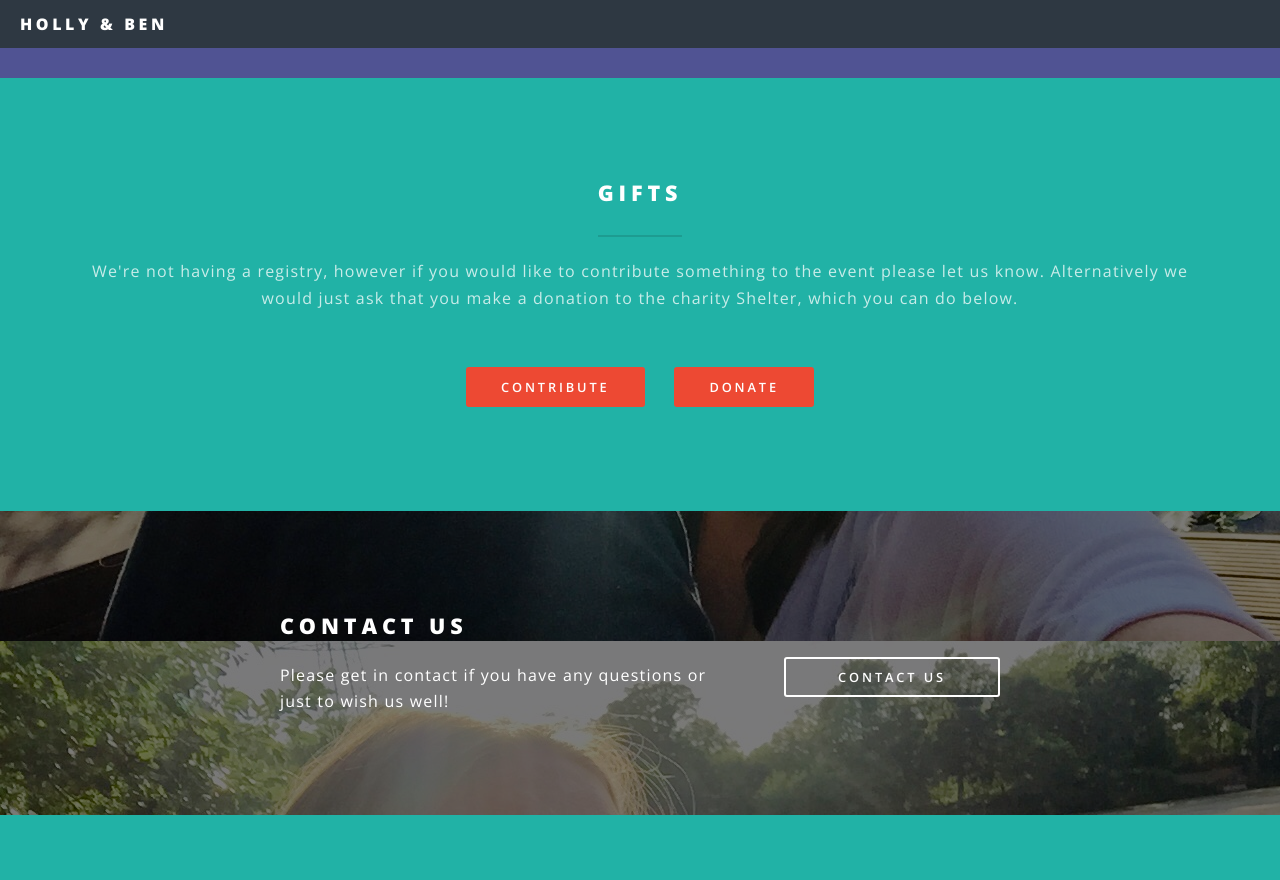
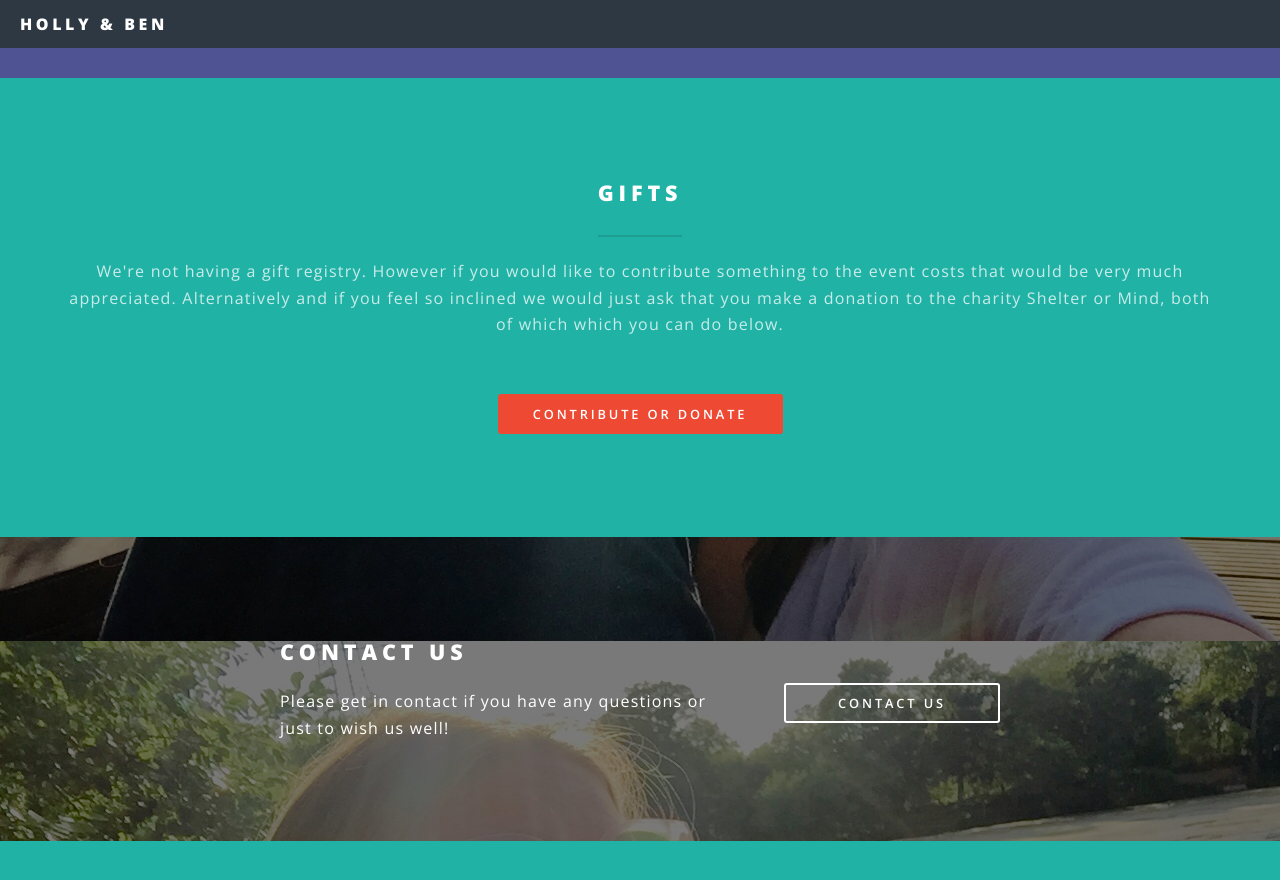
Before and after one commit to threesquared/hollyben.wedding, a Jekyll site: the page built from index.html, in a window 1280 px wide and 900 px high, scrolled down 3199 px. Shown: the top 880 px of the window. Built offline with Jekyll 4.4.1, drawn with Linux system fonts in a browser that asks for light colours; nearby versions of some CDN libraries; some of the changed text lies outside the part shown.

Commit message:
Copy update

```diff
--- a/index.html
+++ b/index.html
@@ -82,11 +82,10 @@ layout: landing
 						<div class="inner">
 							<header class="major">
 								<h2>Gifts</h2>
-								<p>We're not having a registry, however if you would like to contribute something to the event please let us know. Alternatively we would just ask that you make a donation to the charity Shelter, which you can do below.</p>
+								<p>We're not having a gift registry. However if you would like to contribute something to the event costs that would be very much appreciated. Alternatively and if you feel so inclined we would just ask that you make a donation to the charity Shelter or Mind, both of which which you can do below.</p>
 							</header>
 							<ul class="actions">
-								<li><a href="https://monzo.me/benspeakman" target="_blank" class="button special">Contribute</a></li>
-								<li><a href="https://england.shelter.org.uk/donate" target="_blank" class="button special">Donate</a></li>
+								<li><a href="https://prezola.com/buy/view/229730" target="_blank" class="button special">Contribute or Donate</a></li>
 							</ul>
 						</div>
 					</section>
@@ -110,7 +109,7 @@ layout: landing
 						<div class="inner">
 							<header class="major">
 								<h2>Photos</h2>
-								<p>We would very much appreciate it if you could upload any photos you have of us together from before during or after the event below.</p>
+								<p>We would love it if you could upload any photos you have of us or think we would appreciate from before during or after the event below.</p>
 								<a href="https://photos.app.goo.gl/KWafT1Hc6SZb6DHw5" target="_blank" class="button big icon fa-upload">Upload Photos</a>
 							</header>
 							<div class="slide">
--- a/js/main.js
+++ b/js/main.js
@@ -107,6 +107,7 @@ $(document).ready(function(){
 		autoplay: true,
   	autoplaySpeed: 2000,
 		slidesToShow: 4,
-		slidesToScroll: 2
+		slidesToScroll: 2,
+		initialSlide: Math.floor(Math.random() * $('.slide > .image').length)
 	});
 });
```
